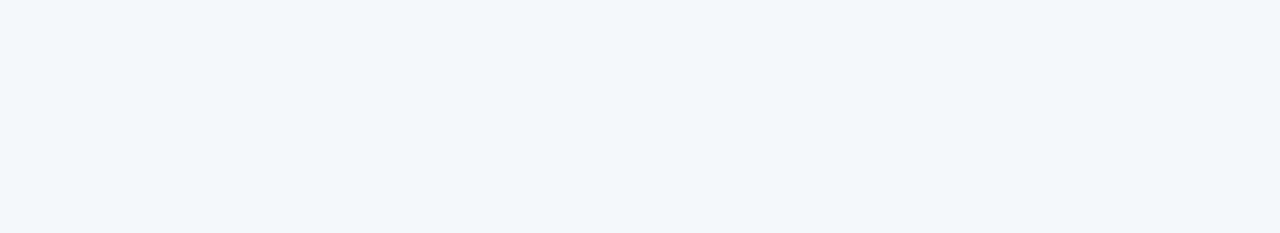
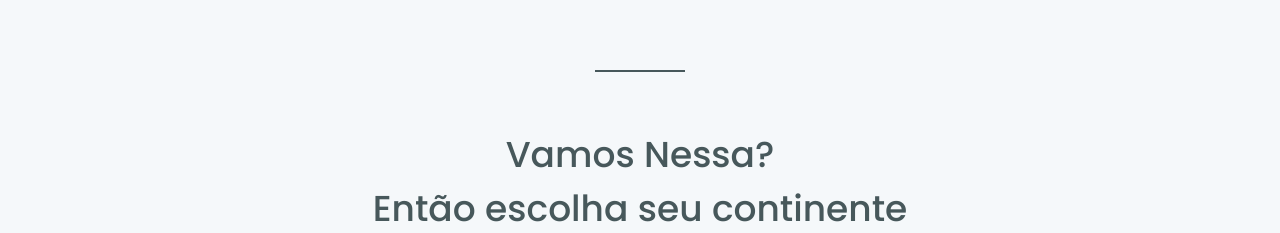
Before and after one commit to dgfug/world-trip, a Next.js app: page / in a window 1280 px wide. Shown: the part 715-948 px from the top of the page. Before the commit the page ends 800 px from the top, so only its background shows below. Built offline with nearby package versions, Linux system fonts and the light colour scheme.

Commit message:
feat: Divider Component and Center Item

```diff
--- /dev/null
+++ b/src/components/Divider/index.tsx
@@ -0,0 +1,5 @@
+import { Box } from "@chakra-ui/react";
+
+export default function Divider() {
+  return <Box w="90px" h="2px" bg="gray.450" />;
+}
--- a/src/pages/index.tsx
+++ b/src/pages/index.tsx
@@ -1,5 +1,6 @@
-import { Flex } from "@chakra-ui/react";
+import { Flex, Center, Text } from "@chakra-ui/react";
 import Banner from "../components/Banner";
+import Divider from "../components/Divider";
 import Header from "../components/Header";
 import TravelTypes from "../components/TravelTypes";
 
@@ -9,6 +10,16 @@ export default function Home() {
       <Header />
       <Banner />
       <TravelTypes />
+
+      <Center flexDirection="column">
+        <Divider />
+        <Text mt="14" fontSize="4xl" fontWeight="500" color="gray.450">
+          Vamos Nessa?
+        </Text>
+        <Text t="14" fontSize="4xl" fontWeight="500" color="gray.450">
+          Então escolha seu continente
+        </Text>
+      </Center>
     </Flex>
   );
 }
```
